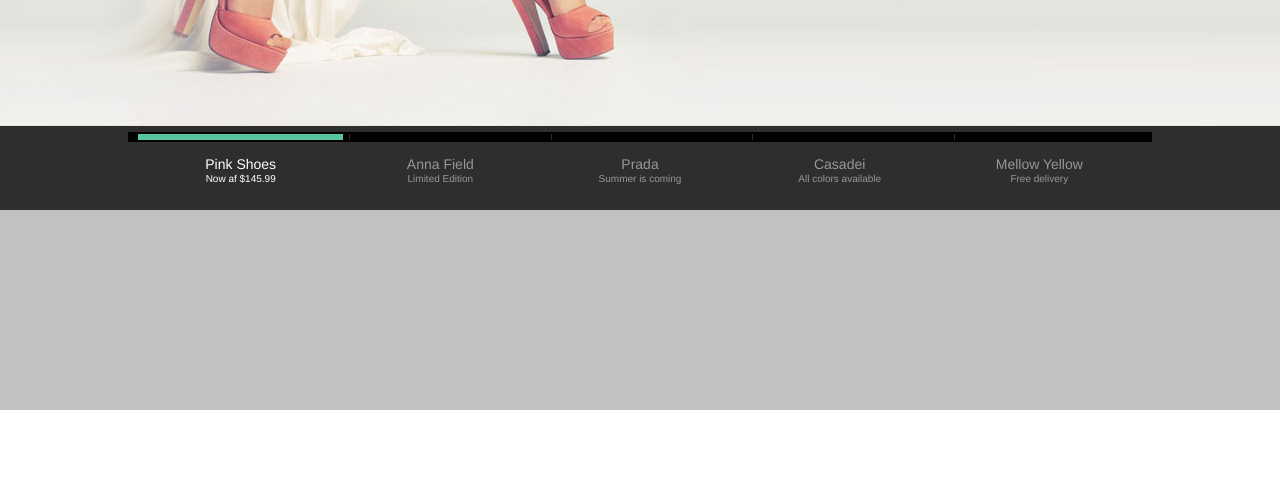
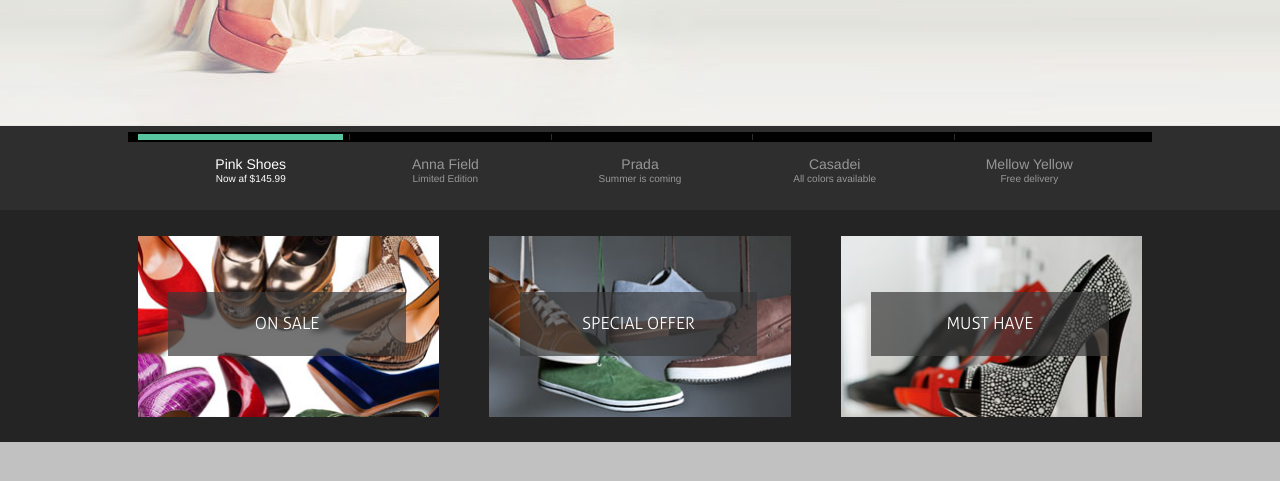
Before and after one commit to gh-soto/urok-10, a plain HTML site: page index.html in a window 1280 px wide. Shown: the part 449-930 px from the top of the page. Before the commit the page ends 859 px from the top, so only its background shows below. Drawn offline with Linux system fonts and the light colour scheme.

Commit message:
+ specials

```diff
--- a/index.html
+++ b/index.html
@@ -130,6 +130,35 @@
 			</div>
 		</div>
 
+		<div class="specials">
+			<div class="wraper">
+				<div class="on-sale">
+					<img src="/template/images/onsale.jpg" alt="on sale">
+					<a href="#">
+						<div class="dash-banner">
+							<p>ON SALE</p>
+						</div>
+					</a>
+				</div>
+				<div class="spec-offers">
+					<img src="/template/images/offer.jpg" alt="special offer">
+					<a href="#">
+						<div class="dash-banner">
+							<p>SPECIAL OFFER</p>
+						</div>
+					</a>
+				</div>
+				<div class="must-have">
+					<img src="/template/images/musthave.jpg" alt="must have">
+					<a href="#">
+						<div class="dash-banner">
+							<p>MUST HAVE</p>
+						</div>
+					</a>
+				</div>
+			</div>
+		</div>
+
 		<footer>
 			<div class="wraper">
 
--- a/template/styles/style.scss
+++ b/template/styles/style.scss
@@ -408,16 +408,18 @@ height: 0;
 		padding-top: 15px;
 		padding-bottom: 23px;
 		li {
-			width: 19.5%;
+			width: 19%;
 			list-style-type: none;
 			display: inline-block;
 
 			h4 {
+				width: 100%;
 				margin: 0;
 				font-size: 14px;
 			}
 
 			p {
+				width: 100%;
 				font-size: 10px;
 				margin: 0;
 			}
@@ -429,6 +431,73 @@ height: 0;
 	}
 }
 
+
+.specials {
+	background: #242424;
+	padding: 2% 0;
+	position: relative;
+
+	a {
+		text-align: center;
+		font-family: 'Aller_Lt', Arial,sans-serif;
+		font-size: 1.2em;
+		color: #FFFFFF;
+	}
+	a:hover {
+		color: #57C5A0;
+		.dash-banner {
+			background: rgba(57, 57, 57, .9);
+		}
+	}
+	.dash-banner {
+		background: rgba(57, 57, 57, .7);
+		position: absolute;
+		width: 79%;
+		padding: 20px 10px;
+		bottom: 50%;
+		margin: 0 10%;
+		margin-bottom: -30px;
+			p {
+				text-align: center;
+				margin: 0;
+
+			}
+		}
+
+
+	img {
+		width: 100%;
+		height: 100%;
+	}
+
+	.on-sale {
+		float: left;
+		width: 30%;
+		position: relative;
+
+	}
+	.spec-offers {
+		width: 30%;
+		float: left;
+		position: relative;
+		left: 20%;
+		margin-left: -15%;
+	}
+
+	.must-have {
+		width: 30%;
+		float: right;
+		position: relative;
+	}
+}
+.specials::after {		/*clear-fix*/
+	content: ' ';
+	display: block;
+	clear: both;
+	height: 0;
+}
+
+
 footer {
 	height: 200px;
 	background: #c1c1c1;
```
Also changed, not shown: template/images/musthave.jpg (added), template/images/offer.jpg (added), template/images/onsale.jpg (added), template/styles/style.css, 1 other file.
